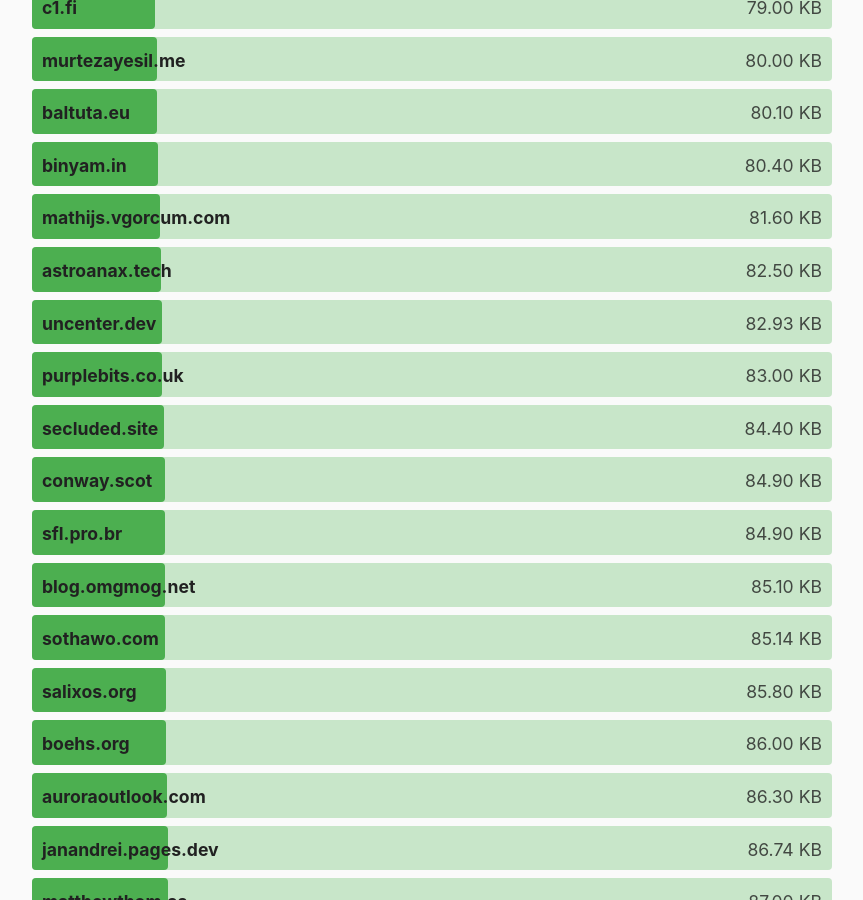
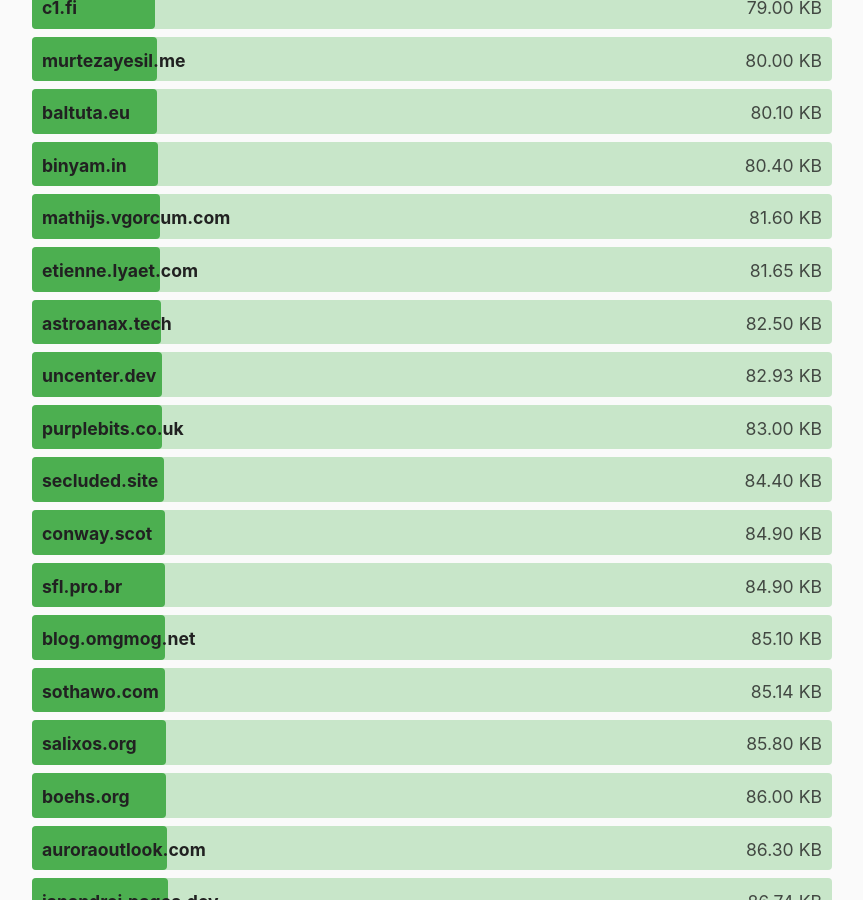
Before and after one commit to kevquirk/512kb.club, a Jekyll site: the page built from index.md, in a window 1280 px wide and 900 px high, scrolled down 25043 px. Shown: the whole window, without its empty margins (208-1071 px from the left). Built offline with Jekyll 4.4.1, drawn with Linux system fonts in a browser that asks for light colours.

Commit message:
Added: etienne.lyaet.com domain
Cloudflare scanner: https://radar.cloudflare.com/scan/ecdad2f6-0adc-44c2-a2af-db0e2d407414/

```diff
--- a/_data/sites.yml
+++ b/_data/sites.yml
@@ -4482,3 +4482,8 @@
   url: https://zwieratko.sk/
   size: 28.07
   last_checked: 2024-02-11
+
+- domain: etienne.lyaet.com
+  url: https://etienne.lyaet.com/
+  size: 81.65
+  last_checked: 2024-12-04
```
